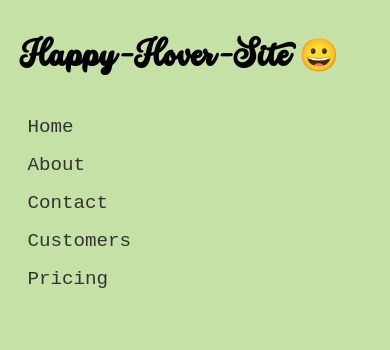
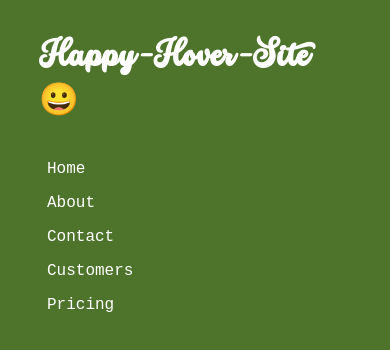
Before and after one commit to kajalranadev/hover-nav-project, a plain HTML site: page index.html in a window 390 px wide. Drawn offline with Linux system fonts and the light colour scheme.

Commit message:
add a responsive

```diff
--- a/style.css
+++ b/style.css
@@ -49,12 +49,29 @@ header a:hover::before {
 }
 
 /* Media query for mobile responsive */
+
 @media (max-width: 844px) {
-  header {
-    width: 90vw;
+  body {
+    background-color: #4e742b;
+    color: #ffffff;
+  }
+
+  nav a {
+    color: #ffffff;
+    font-size: 1rem;
+  }
+
+  nav a:hover {
+    font-weight: bold;
+    color: #c5e1a5;
   }
 
   header h1 {
     font-size: 2rem;
+    color: #ffffff;
+  }
+
+  header a:hover::before {
+    content: "\1F44D";
   }
 }
```
